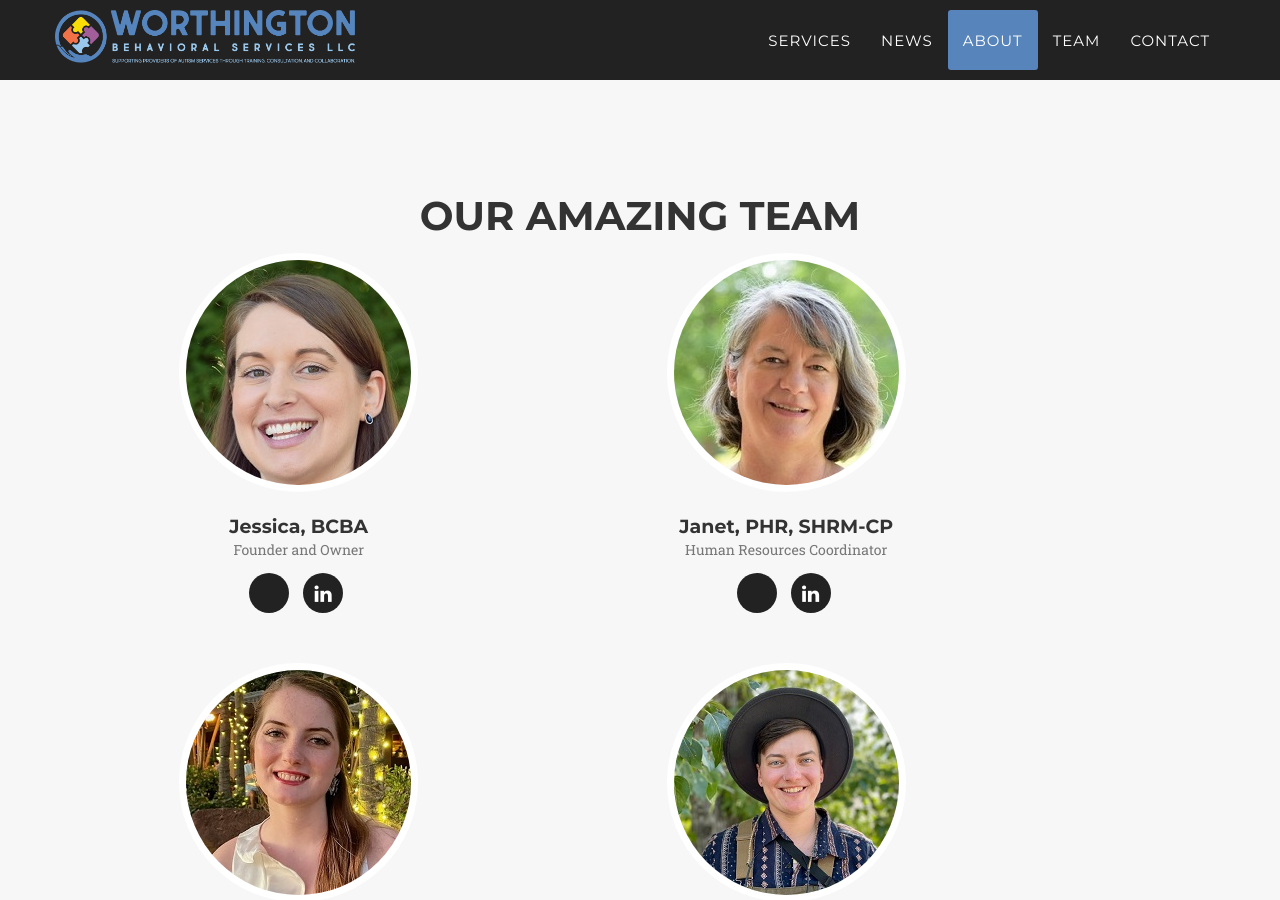
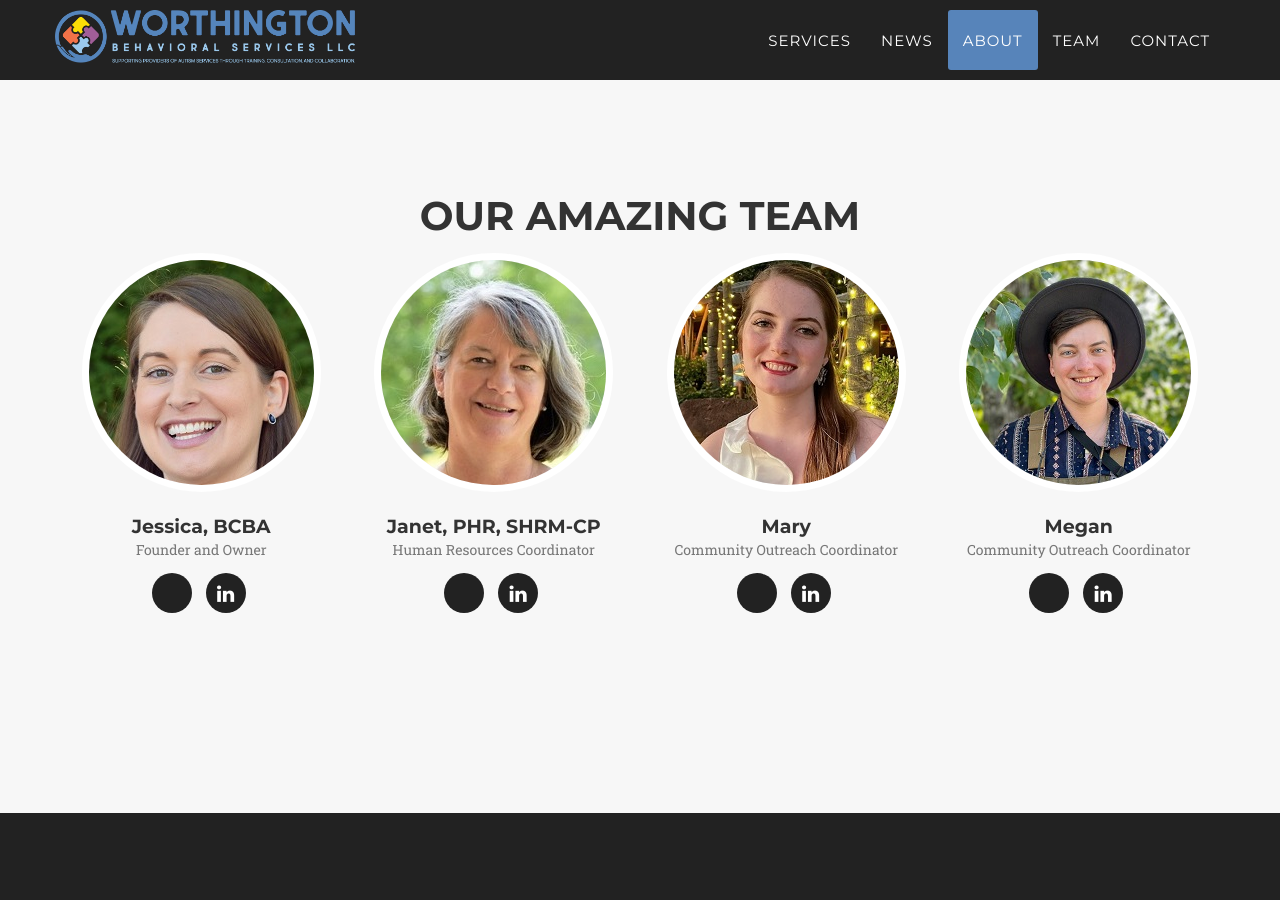
Before and after one commit to wbsllc/website, a Jekyll site: the page built from index.html, in a window 1280 px wide and 900 px high, scrolled down 2914 px. Built offline with Jekyll 4.4.1, drawn with Linux system fonts in a browser that asks for light colours; some web fonts are replaced.

Commit message:
Update team.html

```diff
--- a/_includes/team.html
+++ b/_includes/team.html
@@ -8,7 +8,7 @@
             </div>
             <div class="row">
                 {% for member in site.people %}
-                <div class="col-sm-5">
+                <div class="col-sm-3">
                     <div class="team-member">
                         <img src="img/team/{{ member.pic }}.jpg" class="img-responsive img-circle" alt="">
                         <h4>{{ member.name }}</h4>
```
